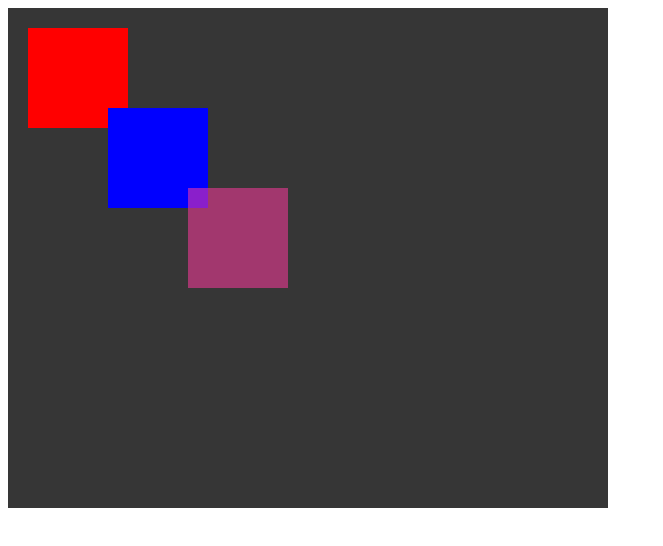
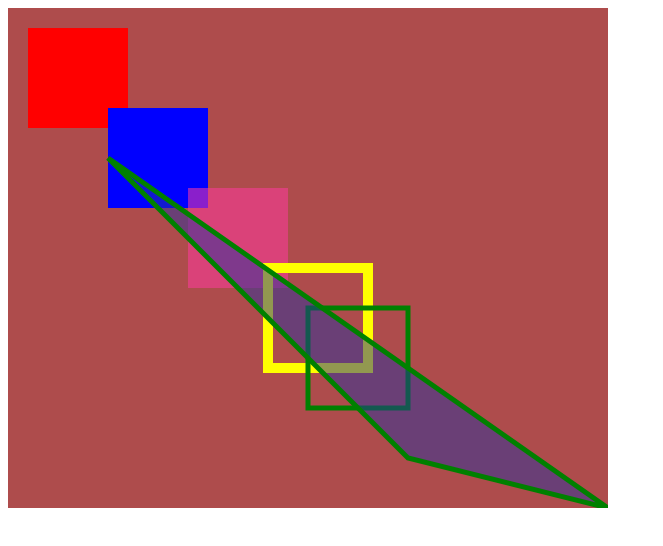
Before and after one commit to Grague290/ProgramacionJonatan, a plain HTML site: page index.html in a window 1280 px wide. Shown: the whole page, without its empty margins (0-663 px from the left). Drawn offline with Linux system fonts and the light colour scheme.

Commit message:
Actividad 3

```diff
--- a/index.html
+++ b/index.html
@@ -10,7 +10,7 @@
         }
 
         canvas{
-            background-color: rgb(54, 54, 54);
+            background-color: rgba(148, 19, 19, 0.756);
         }
     </style>
 
@@ -30,6 +30,24 @@
         ctx.fillStyle = "rgba(255, 58, 160, 0.54)";
         ctx.fillRect(180,180,100,100);
 
+        ctx.strokeStyle="yellow";
+        ctx.lineWidth = 10;
+        ctx.strokeRect(260,260,100,100);
+
+        ctx.strokeStyle="green";
+        ctx.lineWidth = 5;
+        ctx.strokeRect(300,300,100,100);
+
+        ctx.fillStyle = "rgba(39, 50, 160, 0.5)";
+        ctx.beginPath();
+        ctx.moveTo(600 ,500)
+        ctx.lineTo(400 ,450)
+        ctx.lineTo(100 ,150)
+        ctx.closePath();
+        ctx.fill();
+        ctx.stroke();
+
+
     </script>
 </body>
 </html>
```
